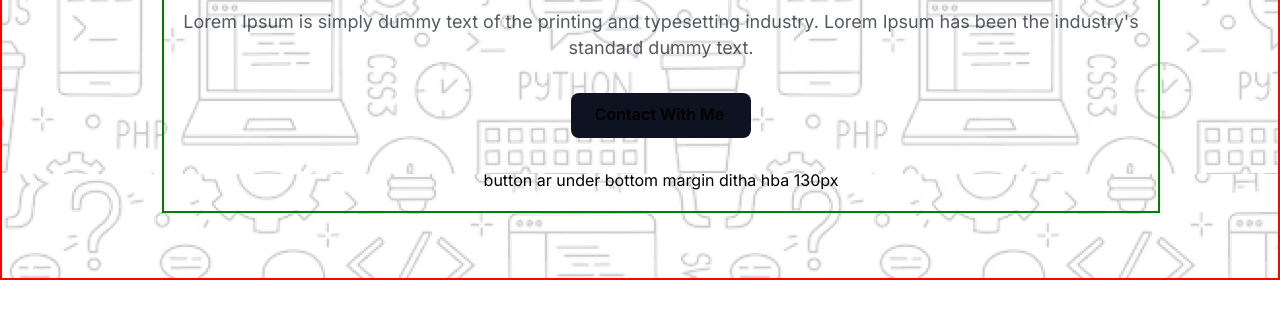
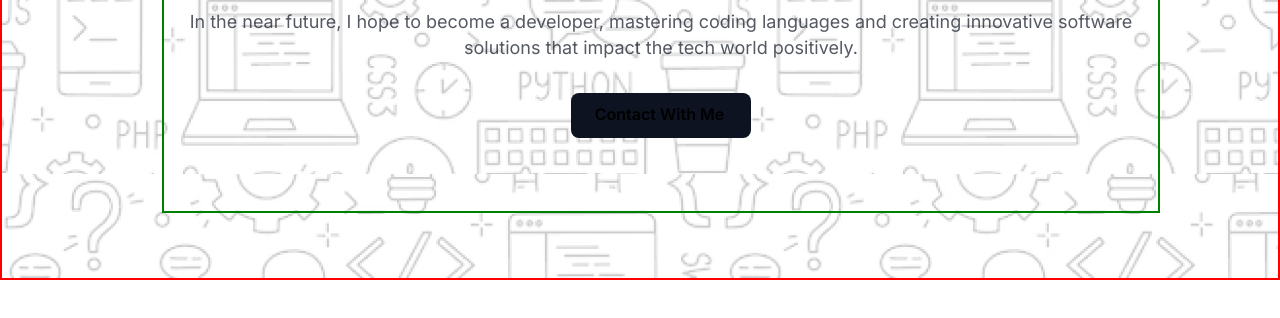
Before and after one commit to shafiul52/assignment-demo-1, a plain HTML site: page index.html in a window 1280 px wide. Shown: the part 480-798 px from the top of the page. Drawn offline with Linux system fonts and the light colour scheme.

Commit message:
title description small paragrph adder

```diff
--- a/index.html
+++ b/index.html
@@ -17,9 +17,9 @@
         <div class="bannner-text-container">
           <img class="front-pic" src="images/Group.png" alt="">
           <h1 class="greating-title">"In the near future, I hope to become a <br> Developer."</h1>
-          <p class="title-description">Lorem Ipsum is simply dummy text of the printing and typesetting industry. Lorem Ipsum has been the industry's standard dummy text.</p>
+          <p class="title-description">In the near future, I hope to become a developer, mastering coding languages and creating innovative software solutions that impact the tech world positively.</p>
           <button class="btn-primary-2" > Contact With Me</button>
-          <p> button ar  under bottom  margin ditha hba 130px </p>
+
 
       </div>
     </div>
```
